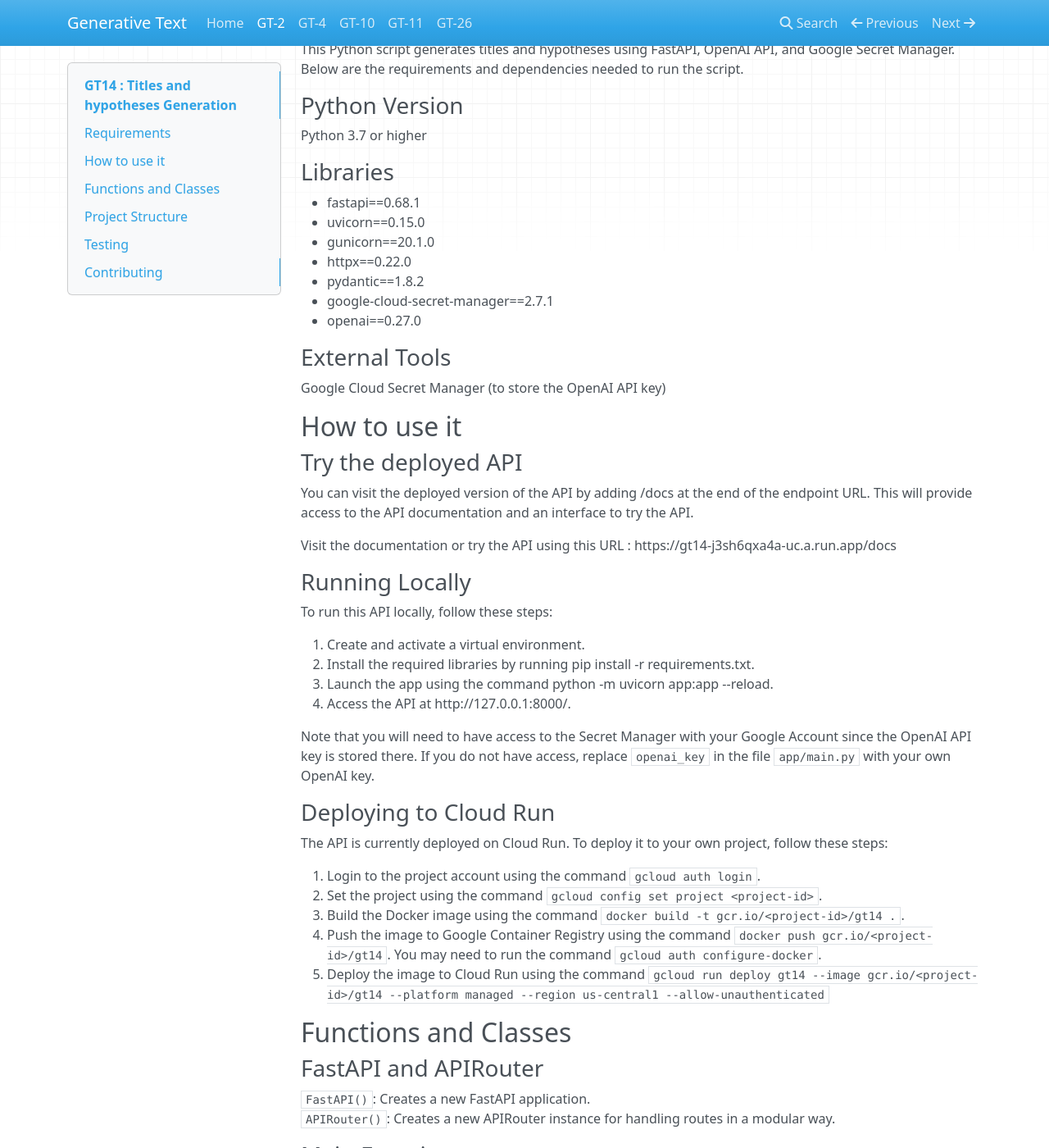
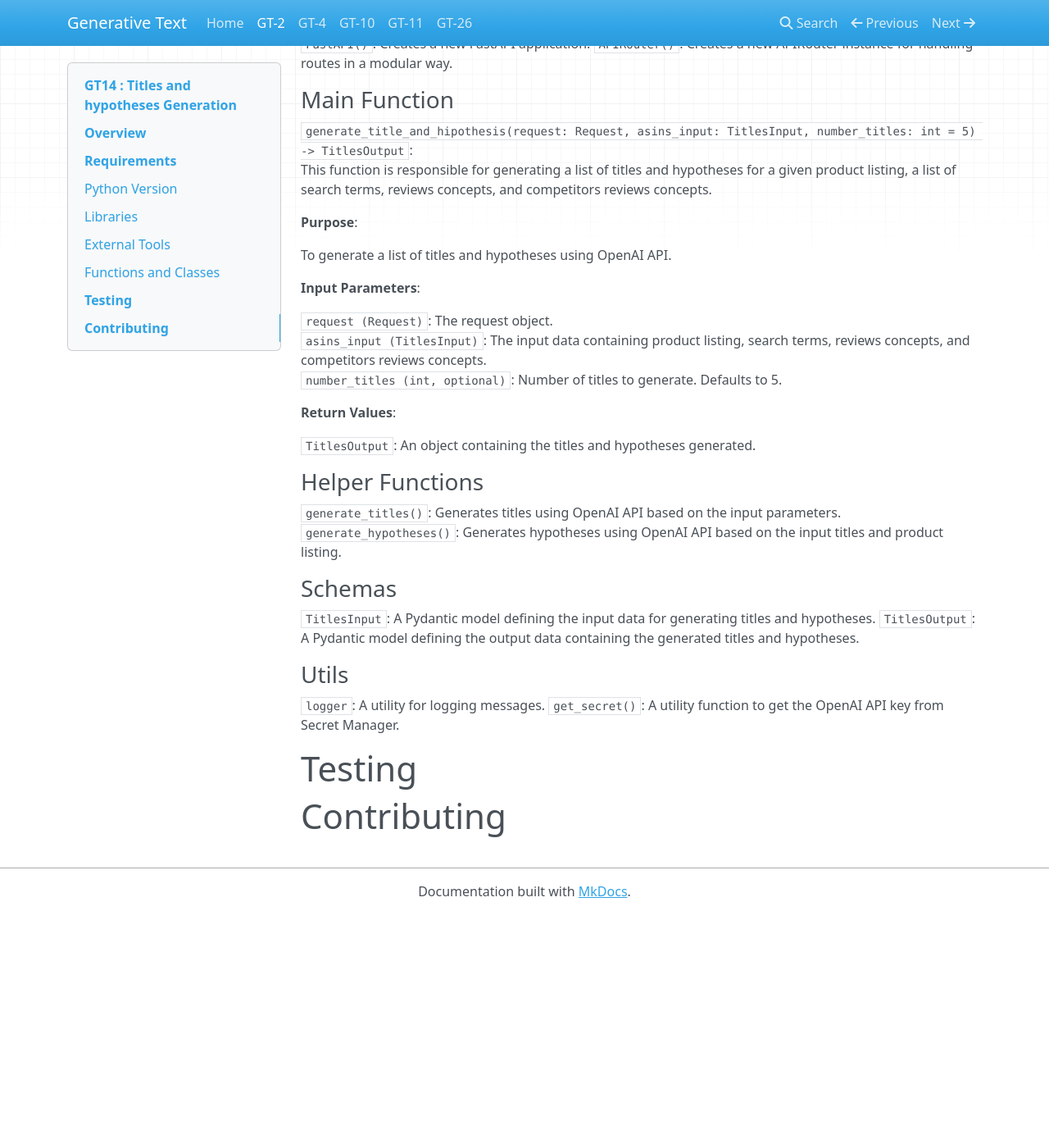
Before and after one commit to emanuelcohal/MKdocs, an MkDocs documentation site: the page built from docs/GT-2.md, in a window 1280 px wide and 1400 px high, scrolled down 877 px. Shown: the whole window at 82% size. Built offline with MkDocs 1.6.1, drawn with Linux system fonts in a browser that asks for light colours; nearby versions of some CDN libraries; after the commit the page ends 1992 px from its top, so only the background shows below that; some of the changed text lies outside the part shown.

Commit message:
Update READMEs

````diff
--- a/docs/GT-2.md
+++ b/docs/GT-2.md
@@ -1,47 +1,18 @@
 # GT14 : Titles and hypotheses Generation
+
+# Overview
 
 This Python script is designed to generate titles and hypotheses for a given product listing based on input data such as search terms, reviews concepts, and competitors' reviews concepts. It uses the FastAPI framework, OpenAI API and Secret Manager. The script defines a FastAPI application and an API endpoint to handle incoming requests and return the generated titles and hypotheses.
 
-*Test Endpoint : https://gt14-j3sh6qxa4a-uc.a.run.app*
-*Production Endpoint : Not deployed yet*
-
-<!---toc start-->
-
-* [GT14 : Titles and hypotheses Generation](#gt14--titles-and-hypotheses-generation)
-  * [Requirements](#requirements)
-    * [Python Version](#python-version)
-    * [Libraries](#libraries)
-    * [External Tools](#external-tools)
-  * [How to use it](#how-to-use-it)
-    * [Try the deployed API](#try-the-deployed-api)
-    * [Running Locally](#running-locally)
-    * [Deploying to Cloud Run](#deploying-to-cloud-run)
-  * [Functions and Classes](#functions-and-classes)
-    * [FastAPI and APIRouter](#fastapi-and-apirouter)
-    * [Main Function](#main-function)
-      * [Purpose:](#purpose)
-      * [Input Parameters:](#input-parameters)
-        * [Example:](#example)
-      * [Return Values](#return-values)
-        * [Example](#example-1)
-    * [Helper Functions](#helper-functions)
-    * [Schemas](#schemas)
-    * [Utils](#utils)
-  * [Project Structure](#project-structure)
-  * [Testing](#testing)
-  * [Contributing](#contributing)
-
-<!---toc end-->
-
-## Requirements
+# Requirements
 
 This Python script generates titles and hypotheses using FastAPI, OpenAI API, and Google Secret Manager. Below are the requirements and dependencies needed to run the script.
 
-### Python Version
+## Python Version
 
 Python 3.7 or higher
 
-### Libraries
+## Libraries
 - fastapi==0.68.1
 - uvicorn==0.15.0
 - gunicorn==20.1.0
@@ -50,38 +21,9 @@
 - google-cloud-secret-manager==2.7.1
 - openai==0.27.0
 
-### External Tools
+## External Tools
 
 Google Cloud Secret Manager (to store the OpenAI API key)
-
-## How to use it
-
-### Try the deployed API
-
-You can visit the deployed version of the API by adding /docs at the end of the endpoint URL. This will provide access to the API documentation and an interface to try the API.
-
-Visit the documentation or try the API using this URL : https://gt14-j3sh6qxa4a-uc.a.run.app/docs
-
-### Running Locally
-To run this API locally, follow these steps:
-
-1. Create and activate a virtual environment.
-2. Install the required libraries by running pip install -r requirements.txt.
-3. Launch the app using the command python -m uvicorn app:app --reload.
-4. Access the API at http://127.0.0.1:8000/.
-
-Note that you will need to have access to the Secret Manager with your Google Account since the OpenAI API key is stored there. If you do not have access, replace `openai_key` in the file `app/main.py` with your own OpenAI key.
-
-### Deploying to Cloud Run
-
-The API is currently deployed on Cloud Run. To deploy it to your own project, follow these steps:
-
-1. Login to the project account using the command `gcloud auth login`.
-2. Set the project using the command `gcloud config set project <project-id>`.
-3. Build the Docker image using the command `docker build -t gcr.io/<project-id>/gt14 .`.
-4. Push the image to Google Container Registry using the command `docker push gcr.io/<project-id>/gt14`. You may need to run the command `gcloud auth configure-docker`.
-5. Deploy the image to Cloud Run using the command `gcloud run deploy gt14 --image gcr.io/<project-id>/gt14 --platform managed --region us-central1 --allow-unauthenticated`
-
 
 ## Functions and Classes
 
@@ -93,69 +35,21 @@
 ### Main Function
 
 `generate_title_and_hipothesis(request: Request, asins_input: TitlesInput, number_titles: int = 5) -> TitlesOutput`:
-
 This function is responsible for generating a list of titles and hypotheses for a given product listing, a list of search terms, reviews concepts, and competitors reviews concepts.
 
-#### Purpose:
+**Purpose**:
 
 To generate a list of titles and hypotheses using OpenAI API.
 
-#### Input Parameters:
+**Input Parameters**:
 
-- `asins_input` (TitlesInput):
-    - `search_terms` (List[str]): A list of search terms related to the product.
-    - `reviews_concepts` (List[str]): A list of concepts derived from product reviews.
-    - `competitors_reviews_concepts` (List[str]): A list of concepts derived from competitor's product reviews.
-    - `product_listing` (str): The product listing text.
-- `number_titles` (int, optional): Number of titles to generate. Defaults to 5.
+`request (Request)`: The request object.
+`asins_input (TitlesInput)`: The input data containing product listing, search terms, reviews concepts, and competitors reviews concepts.
+`number_titles (int, optional)`: Number of titles to generate. Defaults to 5.
 
-##### Example:
-```json
-{
-  "asins_input": {
-    "search_terms": ["term1", "term2", "term3"],
-    "reviews_concepts": ["concept1", "concept2", "concept3"],
-    "competitors_reviews_concepts": ["competitor_concept1", "competitor_concept2", "competitor_concept3"],
-    "product_listing": "Sample product listing text"
-  },
-  "number_titles": 5
-}
-```
+**Return Values**:
 
-#### Return Values
-
-- `titles` (List[str]): A list of generated titles.
-- `hypotheses` (List[Dict[str, str]]): A list of dictionaries, each containing a generated title and its corresponding hypothesis.
-
-##### Example
-
-```json
-{
-  "titles": ["Generated Title 1", "Generated Title 2", "Generated Title 3", "Generated Title 4", "Generated Title 5"],
-  "hypotheses": [
-    {
-      "title": "Generated Title 1",
-      "hypothesis": "Generated Hypothesis for Title 1"
-    },
-    {
-      "title": "Generated Title 2",
-      "hypothesis": "Generated Hypothesis for Title 2"
-    },
-    {
-      "title": "Generated Title 3",
-      "hypothesis": "Generated Hypothesis for Title 3"
-    },
-    {
-      "title": "Generated Title 4",
-      "hypothesis": "Generated Hypothesis for Title 4"
-    },
-    {
-      "title": "Generated Title 5",
-      "hypothesis": "Generated Hypothesis for Title 5"
-    }
-  ]
-}
-```
+`TitlesOutput`: An object containing the titles and hypotheses generated.
 
 ### Helper Functions
 
@@ -172,22 +66,6 @@
 `logger`: A utility for logging messages.
 `get_secret()`: A utility function to get the OpenAI API key from Secret Manager.
 
-## Project Structure
+# Testing
 
-At the root of the project, you will find the following files :
-* `requirements.txt` : lists all the required libraries.
-* `README.md` : provides information on how to use the API.
-* `main.py` : defines the host and port for FastAPI.
-* `Dockerfile` : specifies the Docker configuration.
-
-The `/app` directory contains the following files:
-* `schemas`: a folder that contains all the schemas for the API.
-* `tests`: a folder that contains all the tests for the API.
-* `utils`: a folder that contains scripts such as `logger`, `exceptions` and `secret_manager`.
-* `main.py`: a script where all the main logic is defined.
-* `openai.py`: a script where all the methods related to the OpenAI API are defined.
-* `README.md` : a detailed description of the app, including its purpose, functionality, and any unique features.
-
-## Testing
-
-## Contributing
+# Contributing
````
